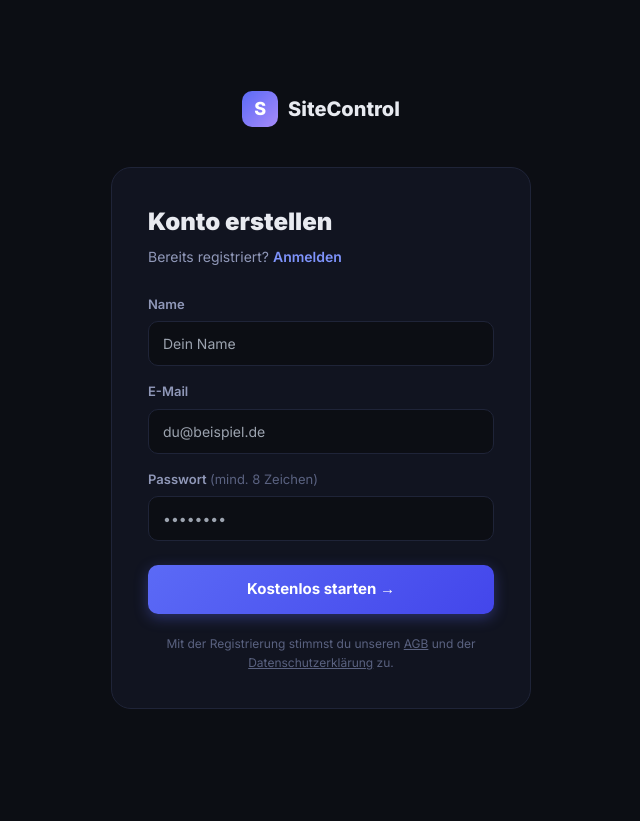
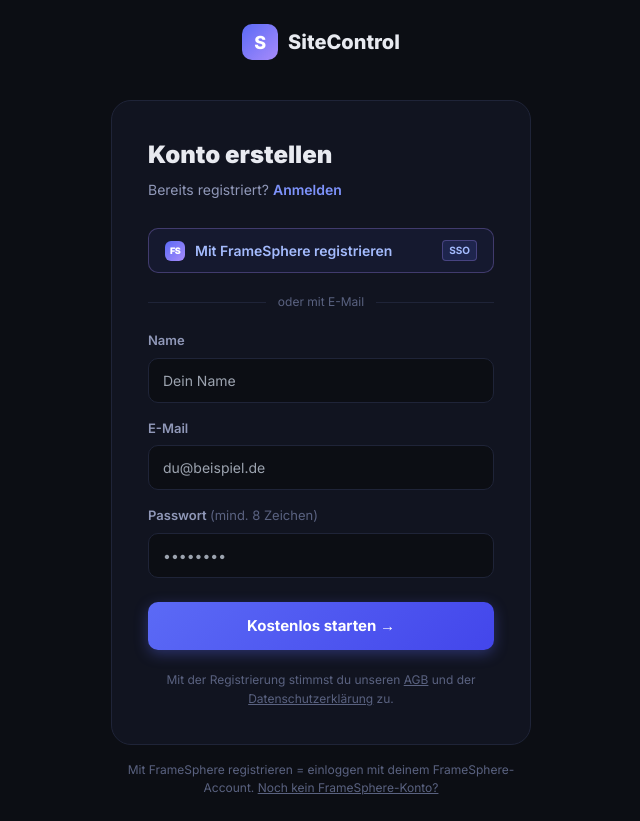
Before and after one commit to FrameSphere/Website-Manager, a Next.js app: page /signup in a window 1280 px wide. Shown: the whole page, without its empty margins (319-959 px from the left). Before the commit the page ends 800 px from the top, so only its background shows below. Built offline with nearby package versions, Linux system fonts and the light colour scheme; no server answers.

Commit message:
SSO Auth FrameSphere

```diff
--- a/app/dashboard/embed/page.tsx
+++ b/app/dashboard/embed/page.tsx
@@ -1108,6 +1108,13 @@ function EmbedPageContent() {
                   </a>
                 </div>
               )}
+              {selectedSite && site && (
+                <div style={{ marginTop: 14, background: 'rgba(91,106,246,.06)', border: '1px solid rgba(91,106,246,.2)', borderRadius: 10, padding: '14px 16px', maxWidth: 460 }}>
+                  <div style={{ fontSize: 11, fontWeight: 700, color: '#7e93fb', marginBottom: 6, display: 'flex', alignItems: 'center', gap: 5, textTransform: 'uppercase', letterSpacing: '.08em', fontFamily: 'Space Mono, monospace' }}>🔑 Deine Verbindungs-ID</div>
+                  <div style={{ fontFamily: 'Space Mono, monospace', fontSize: 11, color: '#e8eaf0', marginBottom: 8, background: 'var(--bg)', padding: '7px 10px', borderRadius: 6, border: '1px solid var(--border)', wordBreak: 'break-all', letterSpacing: '.02em' }}>{selectedSite}</div>
+                  <p style={{ fontSize: 11, color: 'var(--text3)', lineHeight: 1.65, margin: 0 }}>Diese ID verbindet alle generierten Dateien automatisch mit deinen Inhalten. Sie ist bereits in jede Datei eingebaut — du musst <strong style={{ color: 'var(--text2)' }}>nirgends etwas manuell eintragen</strong>. Einfach Datei herunterladen, einsetzen, fertig.</p>
+                </div>
+              )}
             </div>
 
             {/* API Endpoint Info */}
--- a/app/login/page.tsx
+++ b/app/login/page.tsx
@@ -3,6 +3,46 @@ import { useState } from 'react'
 import Link from 'next/link'
 import { createClient } from '@/lib/supabase/client'
 import { useRouter } from 'next/navigation'
+
+// ── FrameSphere SSO Button ──────────────────────────────────────
+function FrameSphereButton({ label }: { label: string }) {
+  const [hovered, setHovered] = useState(false)
+  return (
+    <a
+      href="/api/auth/framesphere"
+      onMouseEnter={() => setHovered(true)}
+      onMouseLeave={() => setHovered(false)}
+      style={{
+        display: 'flex', alignItems: 'center', justifyContent: 'center', gap: 10,
+        width: '100%', padding: '11px 16px', borderRadius: 10, textDecoration: 'none',
+        background: hovered ? 'rgba(91,106,246,0.12)' : 'rgba(91,106,246,0.07)',
+        border: `1px solid ${hovered ? 'rgba(167,139,250,0.55)' : 'rgba(167,139,250,0.3)'}`,
+        color: '#a4bbfd', fontWeight: 600, fontSize: 14,
+        transition: 'background .2s, border-color .2s',
+        fontFamily: 'inherit',
+      }}
+    >
+      {/* FS Gradient Badge */}
+      <div style={{
+        width: 20, height: 20, borderRadius: 6, flexShrink: 0,
+        background: 'linear-gradient(135deg, #5b6af6, #a78bfa)',
+        display: 'flex', alignItems: 'center', justifyContent: 'center',
+        boxShadow: hovered ? '0 0 10px rgba(167,139,250,0.5)' : 'none',
+        transition: 'box-shadow .2s',
+      }}>
+        <span style={{ color: 'white', fontWeight: 900, fontSize: 9, letterSpacing: '-0.5px' }}>FS</span>
+      </div>
+      {label}
+      <span style={{
+        marginLeft: 'auto', fontSize: 10, fontWeight: 700,
+        padding: '2px 6px', borderRadius: 4,
+        background: 'rgba(91,106,246,0.15)',
+        border: '1px solid rgba(167,139,250,0.3)',
+        color: '#a4bbfd',
+      }}>SSO</span>
+    </a>
+  )
+}
 
 export default function LoginPage() {
   const router = useRouter()
@@ -47,6 +87,16 @@ export default function LoginPage() {
           <Link href="/signup" style={{ color: '#7e93fb', textDecoration: 'none', fontWeight: 600 }}>Jetzt registrieren</Link>
         </p>
 
+        {/* ── FrameSphere SSO ── */}
+        <FrameSphereButton label="Mit FrameSphere anmelden" />
+
+        {/* Divider */}
+        <div style={{ display: 'flex', alignItems: 'center', gap: 12, margin: '20px 0' }}>
+          <div style={{ flex: 1, height: 1, background: 'var(--border)' }} />
+          <span style={{ color: 'var(--text3)', fontSize: 12 }}>oder mit E-Mail</span>
+          <div style={{ flex: 1, height: 1, background: 'var(--border)' }} />
+        </div>
+
         <form onSubmit={handleLogin}>
           <div style={{ marginBottom: 16 }}>
             <label style={{ display: 'block', fontSize: 13, fontWeight: 600, marginBottom: 7, color: 'var(--text2)' }}>E-Mail</label>
@@ -83,6 +133,13 @@ export default function LoginPage() {
             {loading ? 'Anmelden…' : 'Anmelden →'}
           </button>
         </form>
+
+        <p style={{ marginTop: 20, fontSize: 12, color: 'var(--text3)', textAlign: 'center' }}>
+          Mit FrameSphere anmelden = einloggen mit deinem FrameSphere-Account.{' '}
+          <a href="https://frame-sphere.vercel.app/register" target="_blank" rel="noopener noreferrer" style={{ color: 'var(--text3)', textDecoration: 'underline' }}>
+            Noch kein FrameSphere-Konto?
+          </a>
+        </p>
       </div>
     </div>
   )
--- a/app/signup/page.tsx
+++ b/app/signup/page.tsx
@@ -4,6 +4,45 @@ import Link from 'next/link'
 import { useSearchParams } from 'next/navigation'
 import { createClient } from '@/lib/supabase/client'
 import { useRouter } from 'next/navigation'
+
+// ── FrameSphere SSO Button ──────────────────────────────────────
+function FrameSphereButton({ label }: { label: string }) {
+  const [hovered, setHovered] = useState(false)
+  return (
+    <a
+      href="/api/auth/framesphere"
+      onMouseEnter={() => setHovered(true)}
+      onMouseLeave={() => setHovered(false)}
+      style={{
+        display: 'flex', alignItems: 'center', justifyContent: 'center', gap: 10,
+        width: '100%', padding: '11px 16px', borderRadius: 10, textDecoration: 'none',
+        background: hovered ? 'rgba(91,106,246,0.12)' : 'rgba(91,106,246,0.07)',
+        border: `1px solid ${hovered ? 'rgba(167,139,250,0.55)' : 'rgba(167,139,250,0.3)'}`,
+        color: '#a4bbfd', fontWeight: 600, fontSize: 14,
+        transition: 'background .2s, border-color .2s',
+        fontFamily: 'inherit',
+      }}
+    >
+      <div style={{
+        width: 20, height: 20, borderRadius: 6, flexShrink: 0,
+        background: 'linear-gradient(135deg, #5b6af6, #a78bfa)',
+        display: 'flex', alignItems: 'center', justifyContent: 'center',
+        boxShadow: hovered ? '0 0 10px rgba(167,139,250,0.5)' : 'none',
+        transition: 'box-shadow .2s',
+      }}>
+        <span style={{ color: 'white', fontWeight: 900, fontSize: 9, letterSpacing: '-0.5px' }}>FS</span>
+      </div>
+      {label}
+      <span style={{
+        marginLeft: 'auto', fontSize: 10, fontWeight: 700,
+        padding: '2px 6px', borderRadius: 4,
+        background: 'rgba(91,106,246,0.15)',
+        border: '1px solid rgba(167,139,250,0.3)',
+        color: '#a4bbfd',
+      }}>SSO</span>
+    </a>
+  )
+}
 
 function SignupForm() {
   const router = useRouter()
@@ -32,7 +71,6 @@ function SignupForm() {
         emailRedirectTo: `${window.location.origin}/auth/callback`,
       },
     })
-
 
     if (error) {
       setError(error.message)
@@ -89,6 +127,16 @@ function SignupForm() {
             <Link href="/login" style={{ color: '#7e93fb', textDecoration: 'none', fontWeight: 600 }}>Anmelden</Link>
           </p>
 
+          {/* ── FrameSphere SSO ── */}
+          <FrameSphereButton label="Mit FrameSphere registrieren" />
+
+          {/* Divider */}
+          <div style={{ display: 'flex', alignItems: 'center', gap: 12, margin: '20px 0' }}>
+            <div style={{ flex: 1, height: 1, background: 'var(--border)' }} />
+            <span style={{ color: 'var(--text3)', fontSize: 12 }}>oder mit E-Mail</span>
+            <div style={{ flex: 1, height: 1, background: 'var(--border)' }} />
+          </div>
+
           <form onSubmit={handleSignup}>
             <div style={{ marginBottom: 16 }}>
               <label style={{ display: 'block', fontSize: 13, fontWeight: 600, marginBottom: 7, color: 'var(--text2)' }}>Name</label>
@@ -135,6 +183,13 @@ function SignupForm() {
             Mit der Registrierung stimmst du unseren <Link href="/terms" style={{ color: 'var(--text3)', textDecoration: 'underline' }}>AGB</Link> und der <Link href="/privacy" style={{ color: 'var(--text3)', textDecoration: 'underline' }}>Datenschutzerklärung</Link> zu.
           </p>
         </div>
+
+        <p style={{ marginTop: 16, fontSize: 12, color: 'var(--text3)', textAlign: 'center' }}>
+          Mit FrameSphere registrieren = einloggen mit deinem FrameSphere-Account.{' '}
+          <a href="https://frame-sphere.vercel.app/register" target="_blank" rel="noopener noreferrer" style={{ color: 'var(--text3)', textDecoration: 'underline' }}>
+            Noch kein FrameSphere-Konto?
+          </a>
+        </p>
       </div>
     </div>
   )
```
